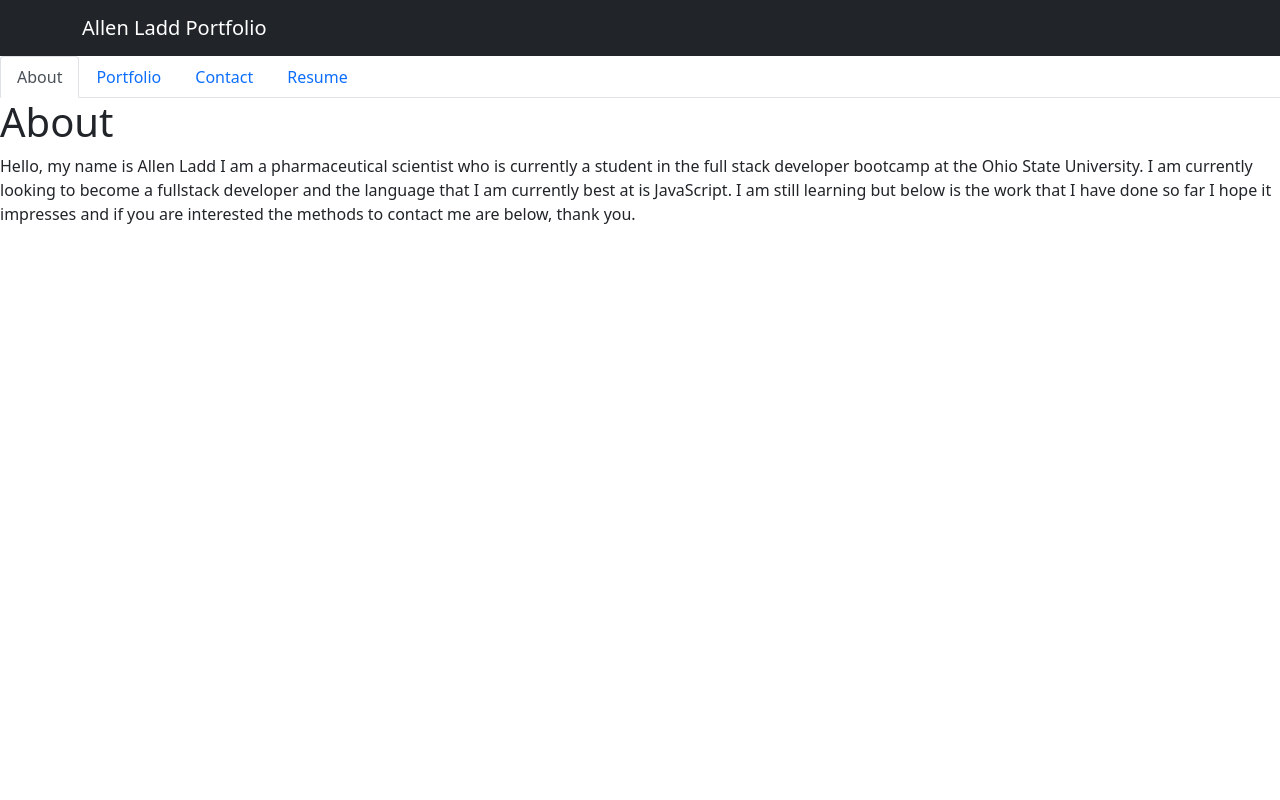
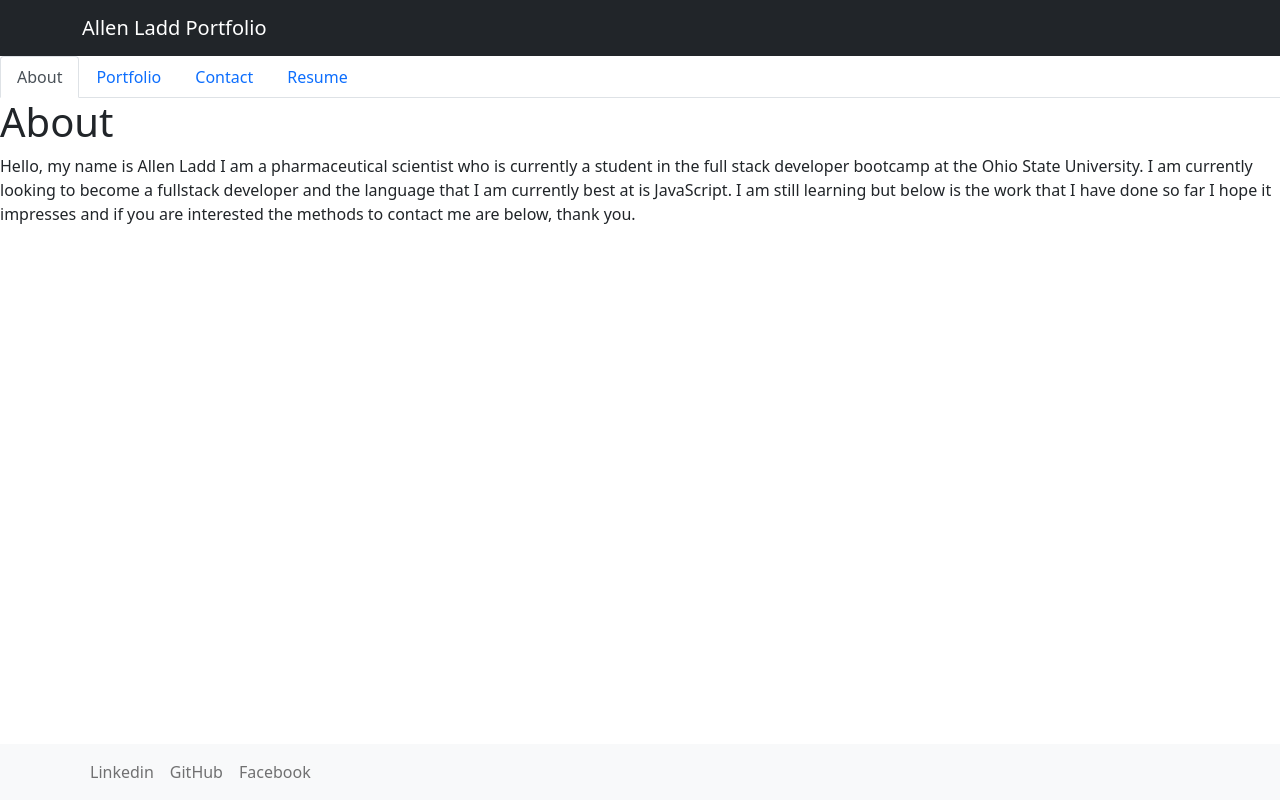
Before and after one commit to Aladd616/REACT_Portfolio, a React (Create React App) app in the folder REACT_app/01-app/: page / in a window 1280 px wide. Built offline with nearby package versions, Linux system fonts and the light colour scheme.

Commit message:
added download resume link

```diff
--- a/REACT_app/01-app/package.json
+++ b/REACT_app/01-app/package.json
@@ -2,11 +2,13 @@
   "name": "01-app",
   "version": "0.1.0",
   "private": true,
+  "homepage": "https://aladd616.github.io/REACT_Portfolio",
   "dependencies": {
     "@testing-library/jest-dom": "^5.14.1",
     "@testing-library/react": "^11.2.7",
     "@testing-library/user-event": "^12.8.3",
     "bootstrap": "^5.1.1",
+    "gh-pages": "^3.2.3",
     "react": "^17.0.2",
     "react-bootstrap": "^2.0.0-rc.0",
     "react-dom": "^17.0.2",
@@ -14,6 +16,8 @@
     "web-vitals": "^1.1.2"
   },
   "scripts": {
+    "predeploy": "npm run build",
+    "deploy": "gh-pages -d build",
     "start": "react-scripts start",
     "build": "react-scripts build",
     "test": "react-scripts test",
--- a/REACT_app/01-app/src/components/PortfolioContainer.js
+++ b/REACT_app/01-app/src/components/PortfolioContainer.js
@@ -4,7 +4,7 @@ import Portfolio from "./pages/Projects";
 import About from "./pages/About";
 import Resume from "./pages/Resume";
 import Contact from "./pages/Contact";
-// import Footer from "./Footer";
+import Footer from "./Footer";
 import Header from "./Header";
 
 export default function PortfolioContainer() {
@@ -32,7 +32,7 @@ export default function PortfolioContainer() {
       <NavTabs currentPage={currentPage} handlePageChange={handlePageChange} />
       {/* Here we are calling the renderPage method which will return a component  */}
       {renderPage()}
-      {/* <Footer /> */}
+      <Footer />
     </div>
   );
 }
--- a/REACT_app/01-app/src/components/footer.js
+++ b/REACT_app/01-app/src/components/footer.js
@@ -3,13 +3,16 @@ import { Container, Navbar, Nav } from "react-bootstrap";
 
 function Footer() {
   return (
-    <Navbar bg="light" variant="light">
+    <Navbar fixed="bottom" bg="light" variant="light">
       <Container>
-        <Navbar.Brand href="#home">Navbar</Navbar.Brand>
         <Nav className="me-auto">
-          <Nav.Link href="#home">Home</Nav.Link>
-          <Nav.Link href="#features">Features</Nav.Link>
-          <Nav.Link href="#pricing">Pricing</Nav.Link>
+          <Nav.Link href="https://www.linkedin.com/in/allen-ladd-0b2743a0/">
+            Linkedin
+          </Nav.Link>
+          <Nav.Link href="https://github.com/Aladd616">GitHub</Nav.Link>
+          <Nav.Link href="https://www.facebook.com/allen.ladd.9/">
+            Facebook
+          </Nav.Link>
         </Nav>
       </Container>
     </Navbar>
--- a/REACT_app/01-app/src/components/pages/Resume.js
+++ b/REACT_app/01-app/src/components/pages/Resume.js
@@ -1,13 +1,26 @@
 import React from "react";
-import { ListGroup } from "react-bootstrap";
+import { ListGroup, Nav } from "react-bootstrap";
 
 function Resume() {
-<ListGroup variant="flush">
-  <ListGroup.Item>Cras justo odio</ListGroup.Item>
-  <ListGroup.Item>Dapibus ac facilisis in</ListGroup.Item>
-  <ListGroup.Item>Morbi leo risus</ListGroup.Item>
-  <ListGroup.Item>Porta ac consectetur ac</ListGroup.Item>
-</ListGroup>;
+  return (
+    <div>
+      <Nav className="me-auto">
+        <Nav.Link href="https://drive.google.com/uc?export=download&id=1ym11KiC5FsAlLmcc8h9bE8sZ7zgEYKQn">
+          Download Resume
+        </Nav.Link>
+      </Nav>
+
+      <ListGroup variant="flush">
+        <ListGroup.Item>Cras justo odio</ListGroup.Item>
+        <ListGroup.Item>Dapibus ac facilisis in</ListGroup.Item>
+        <ListGroup.Item>Morbi leo risus</ListGroup.Item>
+        <ListGroup.Item>Porta ac consectetur ac</ListGroup.Item>
+        <ListGroup.Item href="https://drive.google.com/uc?export=download&id=1ym11KiC5FsAlLmcc8h9bE8sZ7zgEYKQn">
+          Download Resume
+        </ListGroup.Item>
+      </ListGroup>
+    </div>
+  );
 }
 
 export default Resume;
```
Also changed, not shown: 1 other file (tests, documents, lock files or other folders).
